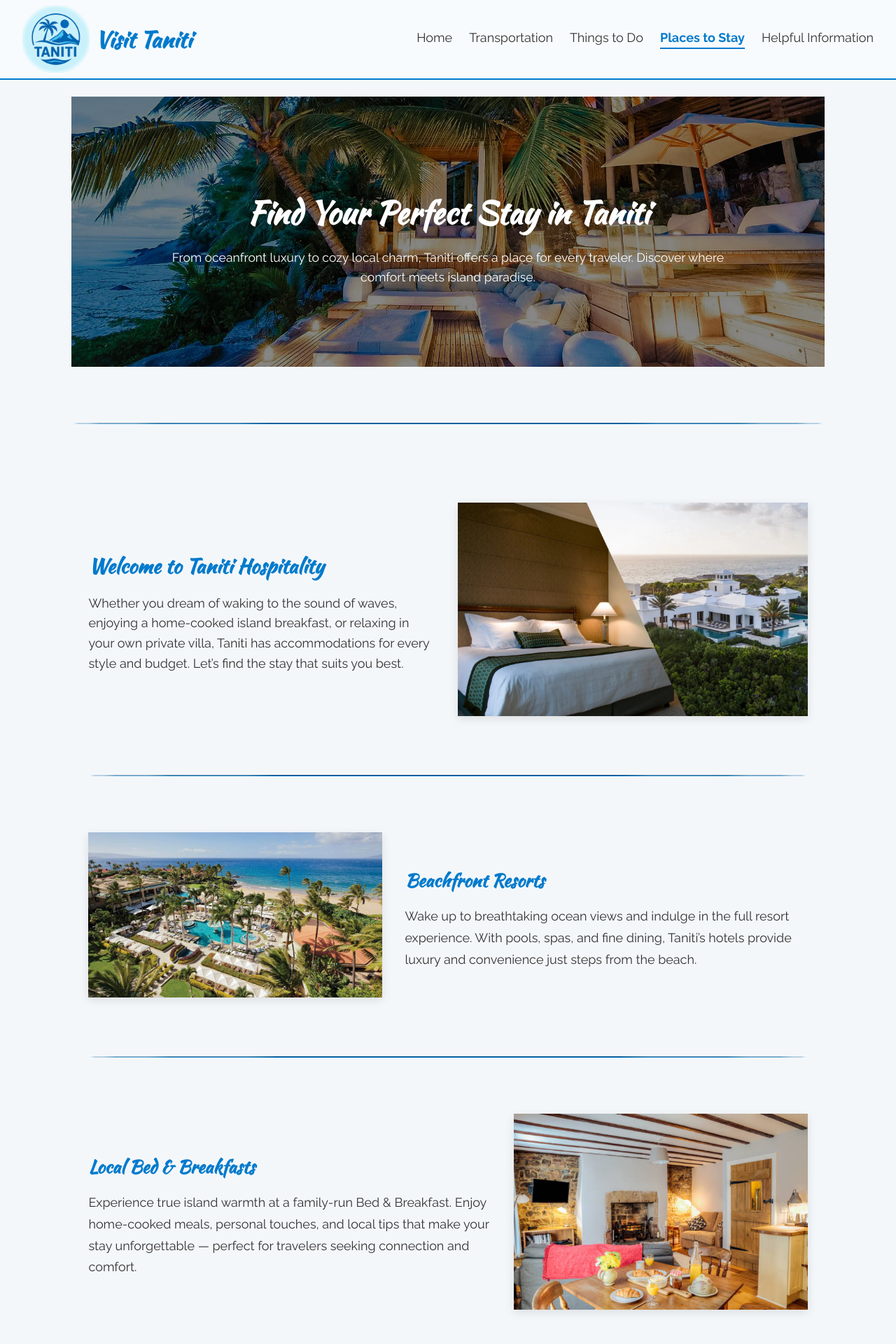
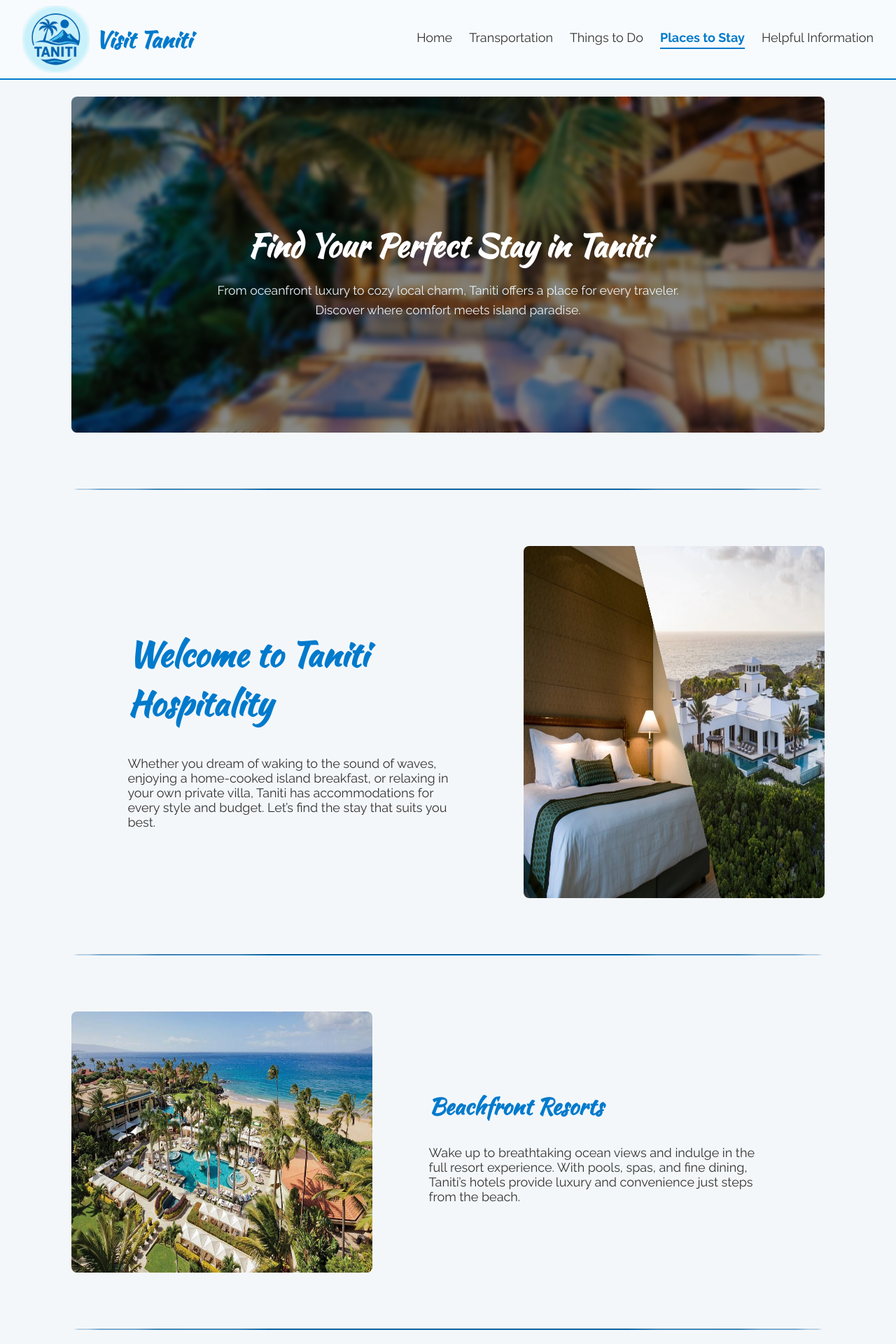
Before and after one commit to aarsen2/D479-Project, an Angular app: page /hotels in a window 1280 px wide. Shown: the top 1920 px of the page at 70% size. Built offline with nearby package versions, Linux system fonts and the light colour scheme.

Commit message:
Finished Hotel page

```diff
--- a/src/app/pages/hotels/hotels.css
+++ b/src/app/pages/hotels/hotels.css
@@ -1,126 +1,105 @@
-/* Page wide CSS Changes */
+
+
+/* ---------- landing Section ---------- */
+.hotels-landing {
+  position: relative;
+  background: url("/assets/images/accomodations-landing.webp") center/cover no-repeat;
+  height: 60vh;
+  display: flex;
+  align-items: center;
+  justify-content: center;
+  text-align: center;
+  color: white;
+  overflow: hidden;
+      border-radius: 8px;
+
+}
+
+/* Dark blur overlay for readability */
+.hotels-landing::before {
+  content: "";
+  position: absolute;
+  inset: 0;
+  background: rgba(0, 0, 0, 0.45);
+  backdrop-filter: blur(3px);
+  -webkit-backdrop-filter: blur(3px);
+}
+
+/* landing text content */
+.hotels-landing .landing-content {
+  position: relative;
+  z-index: 1;
+  max-width: 700px;
+  padding: 2rem;
+  backdrop-filter: blur(2px); /* subtle polish */
+}
+
+/* Headline and paragraph styling */
+.hotels-landing h1 {
+  font-size: 2.8rem;
+  color: var(--color-text-light);
+  margin-bottom: 1rem;
+  font-weight: 700;
+}
+
+.hotels-landing p {
+  font-size: 1.1rem;
+  line-height: 1.6;
+  color: #e8f4fb;
+}
+
+
+
+
 hr {
     margin-top: 5rem;
     margin-bottom: 5rem;
 }
 
-/* ==============================
-   landing Section
-   ============================== */
 
-.stay-landing {
-    background: linear-gradient(rgba(0, 0, 0, 0.45), rgba(0, 0, 0, 0.45)),
-        url("/assets/images/accomodations-landing.webp") center/cover no-repeat;
-    color: #fff;
-    text-align: center;
-    padding: 6rem 2rem;
+
+
+/* Activities section */
+
+.hotel {
+    display: flex;
+    margin-top: 4rem;
 }
 
-.stay-landing-content {
-    max-width: 800px;
-    margin: 0 auto;
+.hotel-text {
+    width: 60%;
+    box-sizing: border-box;
+    margin: 5rem;
 }
 
-.stay-landing h1 {
-    font-size: 2.8rem;
-    margin-bottom: 1rem;
-    font-weight: 700;
-    color: var(--color-text-light)
+.hotel-img {
+    width: 40%;
+    box-sizing: border-box;
+    aspect-ratio: 5/3;
+    border-radius: 8px;
+    text-align: justify;
 }
 
-.stay-landing p {
-    font-size: 1.1rem;
-    line-height: 1.6;
-    color: var(--color-text-light)
+
+
+
+
+
+/* plan your day section */
+
+
+/* === Plan Your Day Section === */
+.cta {
+  text-align: center;
+  background-color: var(--color-background);
+  padding-bottom: 4rem;
+  color: var(--color-text, #333);
 }
 
-/* ==============================
-   Intro Section
-   ============================== */
-.where-to-stay {
-    max-width: 1200px;
-    margin: 0 auto;
-    padding: var(--spacing-lg) var(--spacing-md);
-    color: var(--color-text);
+
+.plan-your-day p {
+  max-width: 700px;
+  margin: 0 auto 2rem;
+  line-height: 1.6;
+  font-size: 1.1rem;
 }
-
-.intro {
-    display: flex;
-    align-items: center;
-    justify-content: space-between;
-    gap: 2rem;
-    flex-wrap: wrap;
-    margin-bottom: var(--spacing-lg);
-}
-
-.intro-text {
-    flex: 1;
-    min-width: 300px;
-}
-
-.intro-text h2 {
-    color: var(--color-primary);
-    margin-bottom: 1rem;
-    font-size: 1.8rem;
-}
-
-.intro-text p {
-    line-height: 1.6;
-}
-
-.intro-image img {
-    width: 100%;
-    max-width: 500px;
-    border-radius: var(--radius-lg);
-    box-shadow: 0 4px 12px rgba(0, 0, 0, 0.1);
-}
-
-/* ==============================
-   Accommodation Sections
-   ============================== */
-.accommodation {
-    display: flex;
-    align-items: center;
-    gap: 2rem;
-    flex-wrap: wrap;
-    margin-bottom: var(--spacing-lg);
-}
-
-.accommodation.reverse {
-    flex-direction: row-reverse;
-}
-
-.accommodation-image img {
-    width: 100%;
-    max-width: 420px;
-    border-radius: var(--radius-lg);
-    box-shadow: 0 4px 12px rgba(0, 0, 0, 0.1);
-}
-
-.accommodation-text {
-    flex: 1;
-    min-width: 300px;
-}
-
-.accommodation-text h3 {
-    color: var(--color-primary);
-    margin-bottom: 1rem;
-    font-size: 1.6rem;
-}
-
-.accommodation-text p {
-    line-height: 1.7;
-}
-
-/* ==============================
-   CTA Section
-   ============================== */
-.cta {
-    text-align: center;
-    margin-top: var(--spacing-lg);
-}
-
-.cta p {
-    font-size: 1.2rem;
-    margin-bottom: 1rem;
-}
--- a/src/app/pages/hotels/hotels.html
+++ b/src/app/pages/hotels/hotels.html
@@ -1,5 +1,5 @@
-<section class="stay-landing">
-  <div class="stay-landing-content">
+<section class="hotels-landing">
+    <div class="landing-content">
         <h1>Find Your Perfect Stay in Taniti</h1>
         <p>
             From oceanfront luxury to cozy local charm, Taniti offers a place for every traveler.
@@ -10,9 +10,9 @@
 
 <hr>
 
-<section class="where-to-stay">
-  <div class="intro">
-    <div class="intro-text">
+<section class="hotel-section">
+    <div class="hotel">
+        <div class="hotel-text">
             <h2>Welcome to Taniti Hospitality</h2>
             <p>
                 Whether you dream of waking to the sound of waves, enjoying a home-cooked island
@@ -20,18 +20,15 @@
                 every style and budget. Let’s find the stay that suits you best.
             </p>
         </div>
-    <div class="intro-image">
-      <img src="assets/images/hospitality.jpg" alt="Taniti accommodations overview" />
-    </div>
+        <img class="hotel-img" src="assets/images/hospitality.jpg" alt="Taniti accommodations overview" />
     </div>
 
     <hr>
 
-  <div class="accommodation">
-    <div class="accommodation-image">
-      <img src="assets/images/resort.jpg" alt="Beachfront resort in Taniti" />
-    </div>
-    <div class="accommodation-text">
+    <div class="hotel">
+        <img class="hotel-img" src="assets/images/resort.jpg" alt="Beachfront resort in Taniti" />
+
+        <div class="hotel-text">
             <h3>Beachfront Resorts</h3>
             <p>
                 Wake up to breathtaking ocean views and indulge in the full resort experience.
@@ -43,11 +40,8 @@
 
     <hr>
 
-  <div class="accommodation reverse">
-    <div class="accommodation-image">
-      <img src="assets/images/bed-and-breakfast.jpg" alt="Local Bed and Breakfast" />
-    </div>
-    <div class="accommodation-text">
+    <div class="hotel">
+        <div class="hotel-text">
             <h3>Local Bed & Breakfasts</h3>
             <p>
                 Experience true island warmth at a family-run Bed & Breakfast. Enjoy home-cooked
@@ -55,15 +49,14 @@
                 for travelers seeking connection and comfort.
             </p>
         </div>
+        <img class="hotel-img" src="assets/images/bed-and-breakfast.jpg" alt="Local Bed and Breakfast" />
     </div>
 
     <hr>
 
-  <div class="accommodation">
-    <div class="accommodation-image">
-      <img src="assets/images/villa.jpg" alt="Private villa in Taniti" />
-    </div>
-    <div class="accommodation-text">
+    <div class="hotel">
+        <img class="hotel-img" src="assets/images/villa.jpg" alt="Private villa in Taniti" />
+        <div class="hotel-text">
             <h3>Private Villas & Homes</h3>
             <p>
                 For a more secluded experience, stay in a private villa or home rental. These
```
Lines whose indentation alone changed are shown as unchanged.
